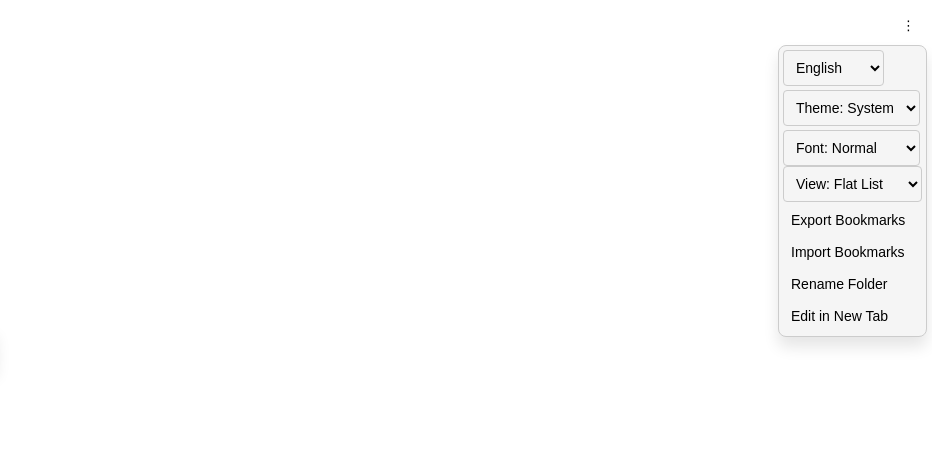
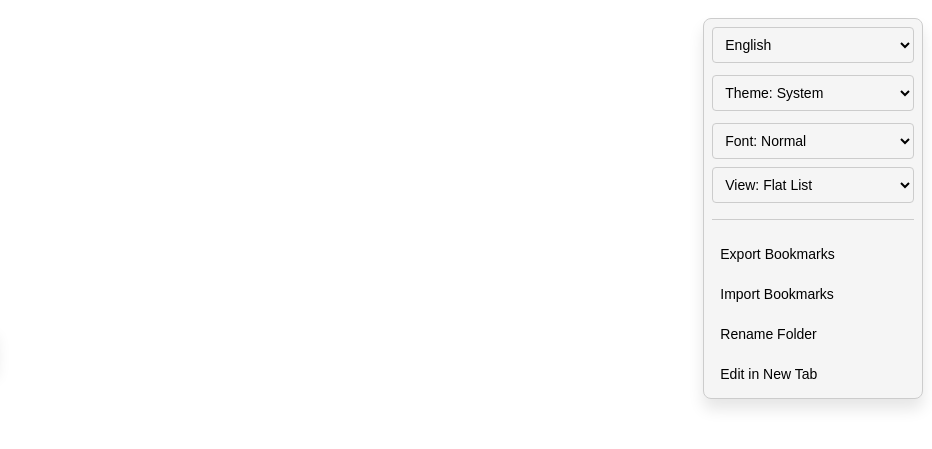
Before and after one commit to ChickenSoup269/Extension_Bookmark-Manager, a browser extension: page index.html in a window 1280 px wide. Both pictures are taken after a click on the button "Settings". Shown: the top 449 px of the page, 348-1280 px from the left. Drawn offline with Linux system fonts and the light colour scheme.

Commit message:
V8.7 - update dropdown menu

```diff
--- a/index.html
+++ b/index.html
@@ -34,6 +34,7 @@
                         <option value="flat">View: Flat List</option>
                         <option value="tree">View: Tree View</option>
                     </select>
+                    <hr>
                     <button id="export-bookmarks-option" class="menu-item">Export Bookmarks</button>
                     <button id="import-bookmarks-option" class="menu-item">Import Bookmarks</button>
                     <button id="rename-folder-option" class="menu-item">Rename Folder</button>
--- a/styles/style.css
+++ b/styles/style.css
@@ -373,19 +373,23 @@ body {
 
 .dropdown-menu {
   position: absolute;
-  right: 0;
+  top: 1%;
+  right: 10%;
+  margin-top: 8px;
   background-color: var(--bg-secondary);
   border: 1px solid var(--border-color);
   border-radius: var(--border-radius-md);
-  min-width: 120px;
-  margin-top: 4px;
-  padding: var(--spacing-xs);
+  min-width: 220px;
+  padding: var(--spacing-sm);
   box-shadow: var(--shadow-lg);
   opacity: 0;
-  transform: translateY(-10px);
-  transition: all var(--transition-fast);
   pointer-events: none;
-  z-index: 1000;
+  z-index: 100;
+  display: flex;
+  flex-direction: column;
+  gap: var(--spacing-sm);
+  transform: translateY(-8px);
+  transition: opacity 0.2s ease, transform 0.2s ease;
 }
 
 .dropdown-menu:not(.hidden) {
@@ -396,6 +400,12 @@ body {
 
 .dropdown-menu.hidden {
   display: none;
+}
+
+.dropdown-menu hr {
+  border: none;
+  border-top: 1px solid var(--border-color);
+  margin: var(--spacing-sm) 0;
 }
 
 .menu-item {
```
